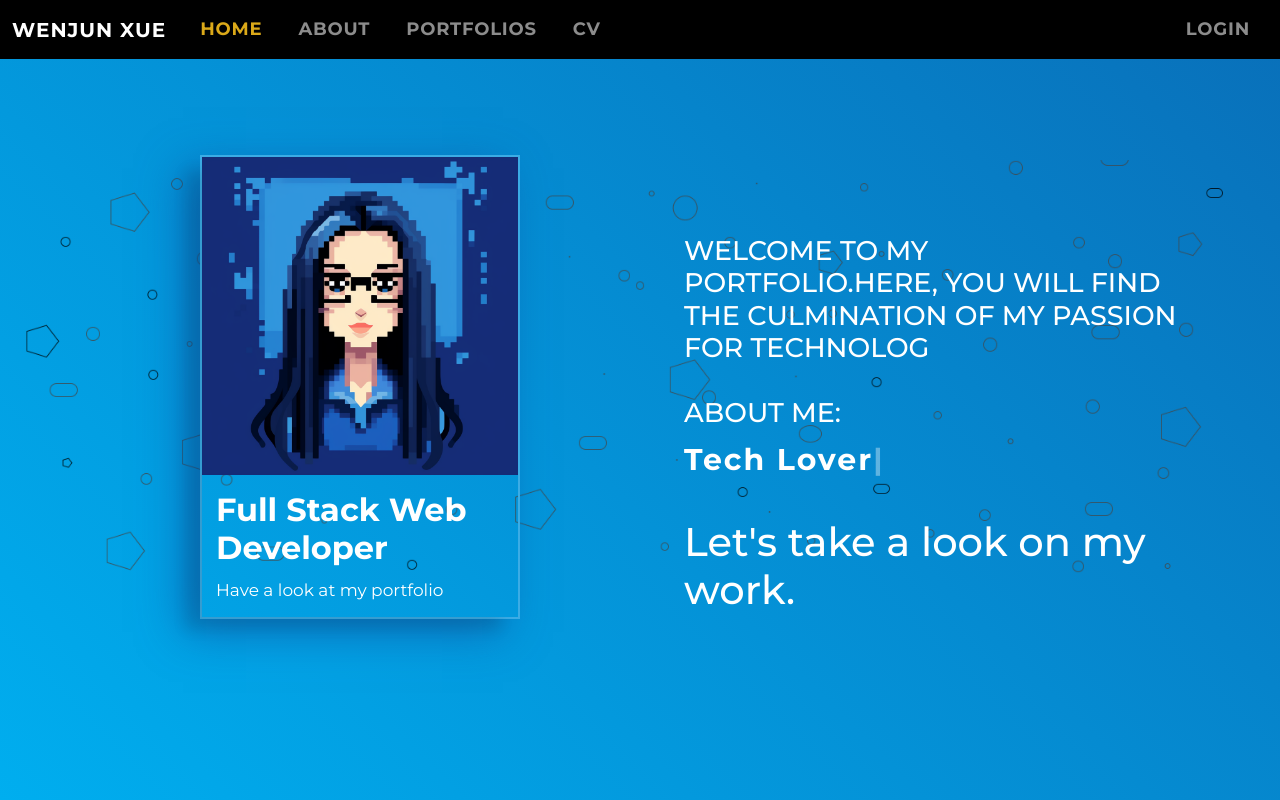
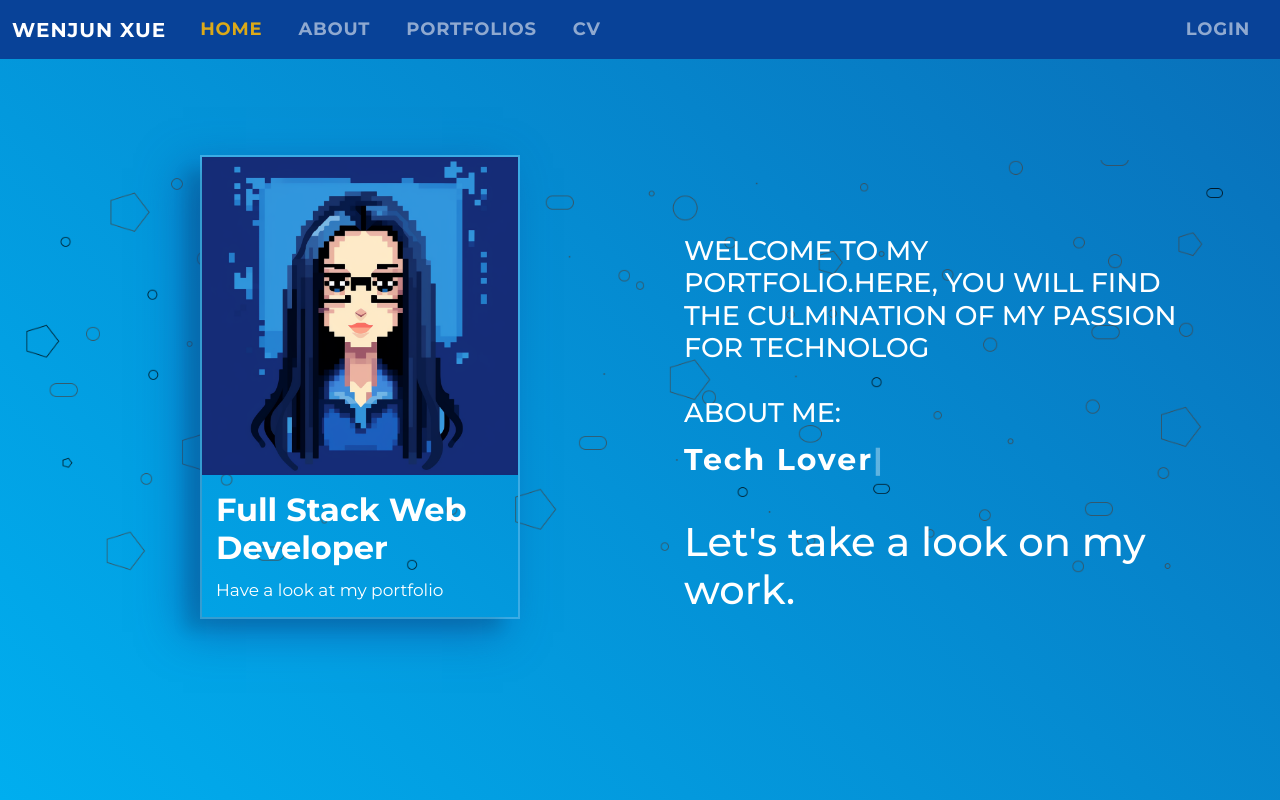
Before and after one commit to june9999/NewPortfolio, a Next.js app: page / in a window 1280 px wide. Built offline with nearby package versions, Linux system fonts and the light colour scheme; no server answers.

Commit message:
add portfilio sort

```diff
--- a/src/components/shared/Header.tsx
+++ b/src/components/shared/Header.tsx
@@ -84,8 +84,8 @@ const Header = () => {
 
   return (
     <Navbar
-      className={`w-full bg-black port-navbar port-default ${
-        isOpen && width < 700 ? "bg-[#0f2453]" : ""
+      className={`w-full bg-[#084298] port-navbar port-default ${
+        isOpen && width < 700 ? "bg-[#084298]" : ""
       } transition duration-1000`}
       dark
       expand="md"
```
